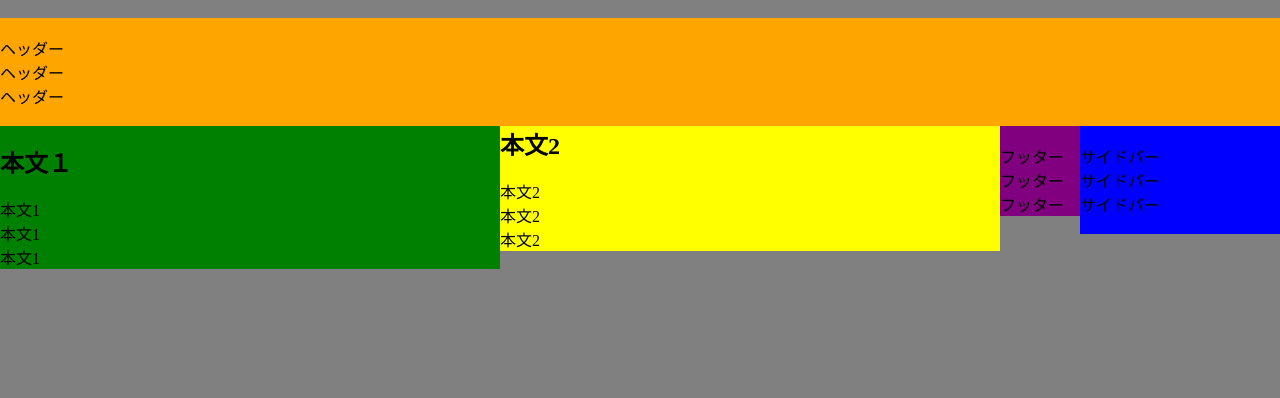
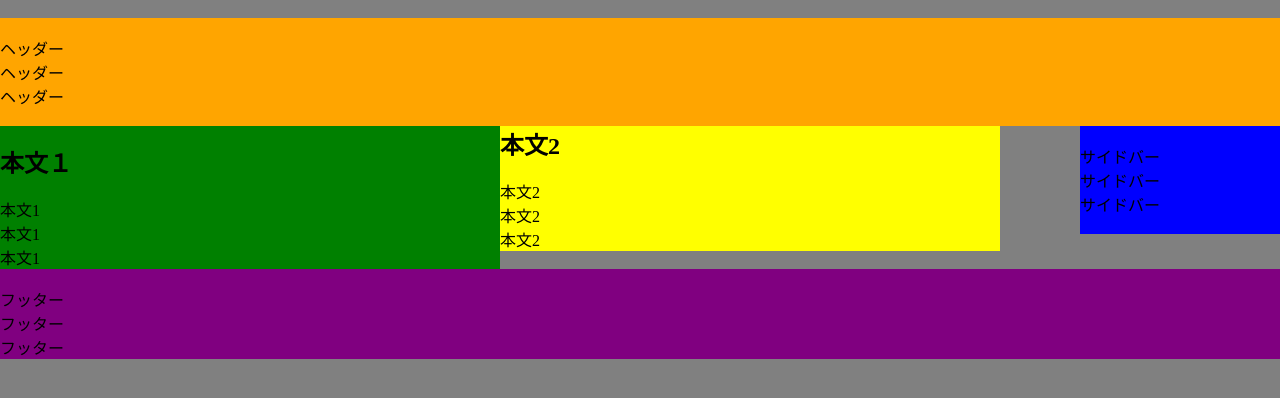
Before and after one commit to gigassyu/web1-7, a plain HTML site: page index.html in a window 1280 px wide. Drawn offline with Linux system fonts and the light colour scheme.

Commit message:
Update default.css

```diff
--- a/css/default.css
+++ b/css/default.css
@@ -28,5 +28,5 @@ aside{
 }
 footer{
   background-color: purple;
-  float: both;
+  clear: both;
 }
```
